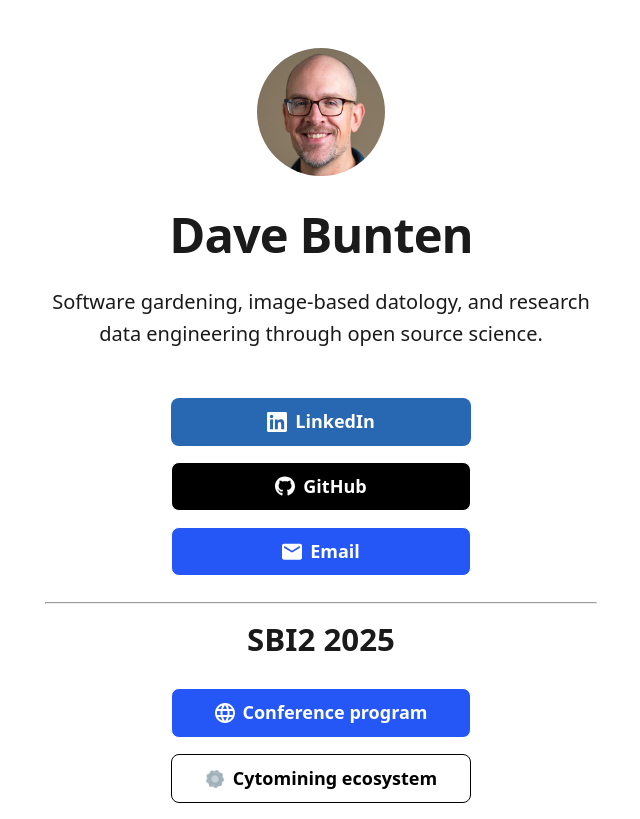
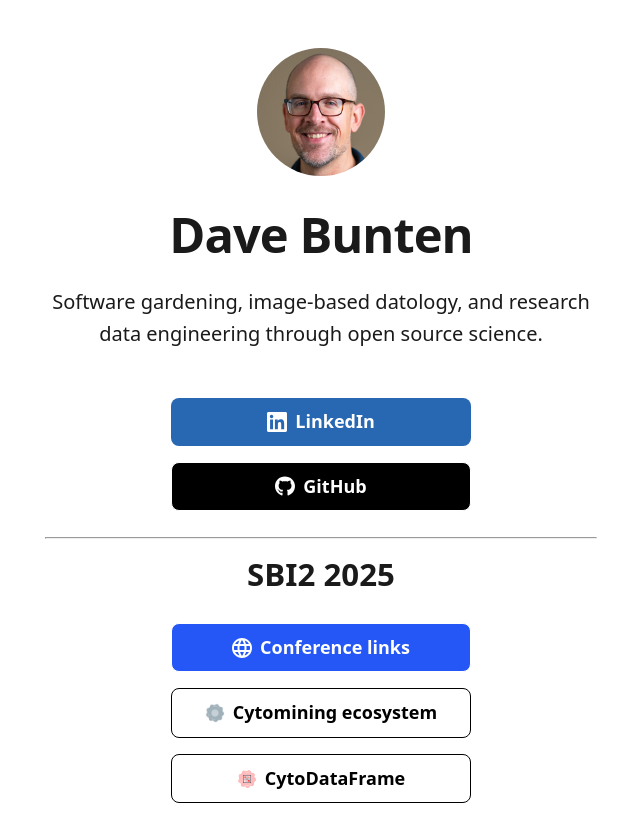
Before and after one commit to d33bs/d33bs.github.io, a plain HTML site: page index.html in a window 1280 px wide. Shown: the whole page, without its empty margins (319-959 px from the left). Drawn offline with Linux system fonts and the light colour scheme.

Commit message:
updates for conference and cdf links

```diff
--- a/index.html
+++ b/index.html
@@ -76,18 +76,18 @@
               <!-- GitHub -->
               <a class="button button-github" href="https://github.com/d33bs" target="_blank" rel="noopener" role="button"><img class="icon" aria-hidden="true" src="images/icons/github.svg" alt="GitHub Logo">GitHub</a>
 
-              <!-- Generic Email -->
-              <a class="button button-default" href="mailto:ekgto445@gmail.com" target="_blank" rel="noopener" role="button"><img class="icon" aria-hidden="true" src="images/icons/generic-email.svg" alt="Email Icon">Email</a>
-
               <hr>
 
               <h2>SBI2 2025</h2>
 
               <!-- Conference program -->
-              <a class="button button-default" href="https://sbi2.org/wp-content/uploads/2025/10/SBI2-2025_Program_10Oct.pdf" rel="noreferrer noopener" role="button" target="_blank"><img class="icon" aria-hidden="true" src="images/icons/generic-website.svg" alt="Website Icon">Conference program</a>
+              <a class="button button-default" href="https://sbi2-org.github.io/" rel="noreferrer noopener" role="button" target="_blank"><img class="icon" aria-hidden="true" src="images/icons/generic-website.svg" alt="Website Icon">Conference links</a>
 
               <!-- Cytomining ecosystem -->
               <a class="button button-cytomining-ecosystem" href="https://github.com/cytomining" target="_blank" rel="noopener" role="button"><img class="icon" aria-hidden="true" src="images/icons/cytomining.png" alt="Cytomining ecosystem icon">Cytomining ecosystem</a>
+
+              <a class="button button-cytomining-ecosystem" href="https://github.com/cytomining/cytodataframe" target="_blank" rel="noopener" role="button"><img class="icon" aria-hidden="true" src="images/icons/cytodataframe.png" alt="Cytomining ecosystem icon">CytoDataFrame</a>
+
 
             </div>
 
```
Also changed, not shown: images/icons/cytodataframe.png (added).
